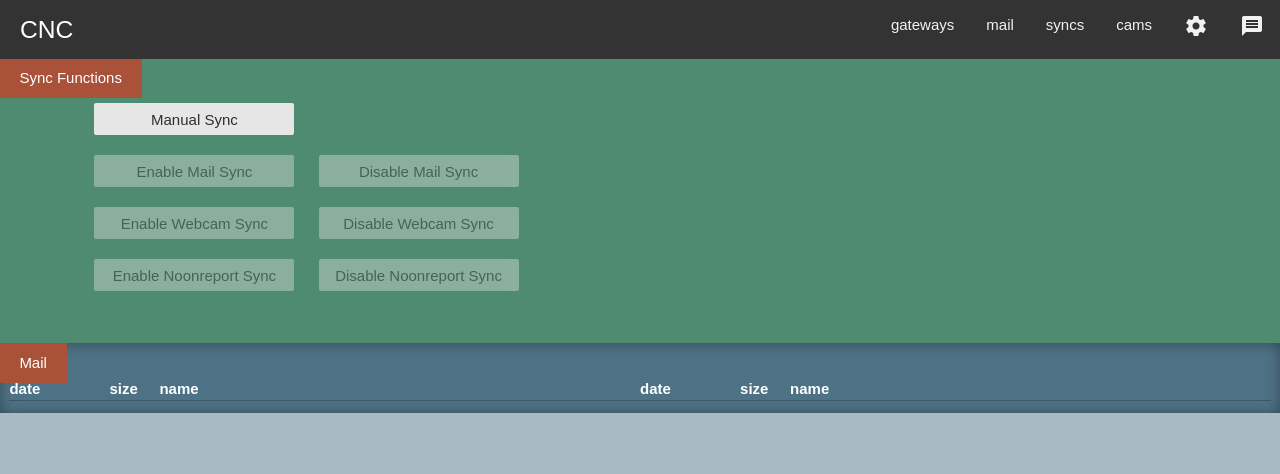
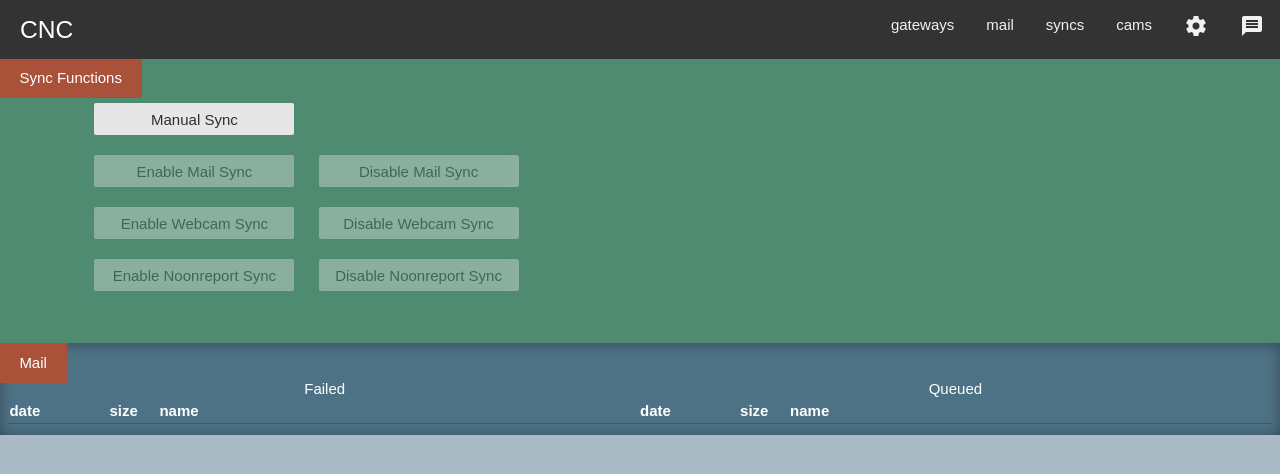
Before and after one commit to king-ho/global-ops-cnc, a website: page public/index.html in a window 1280 px wide. Drawn offline with Linux system fonts and the light colour scheme; no server answers.

Commit message:
labelled tables

```diff
--- a/public/index.html
+++ b/public/index.html
@@ -819,6 +819,7 @@ Webcam management = selects which camera to Sync
     </div><br>
     <div style="display:inline-flex">
       <table style="margin-top:30px;float:left;width:50%">
+        <caption>Failed</caption>
         <tr>
           <thead>
             <th style="width:100px">date</th>
@@ -831,6 +832,7 @@ Webcam management = selects which camera to Sync
         </tbody>
       </table>
       <table style="margin-top:30px;width:580px;float:left;width:50%">
+        <caption>Queued</caption>
         <tr>
           <thead>
             <th style="width:100px">date</th>
```
